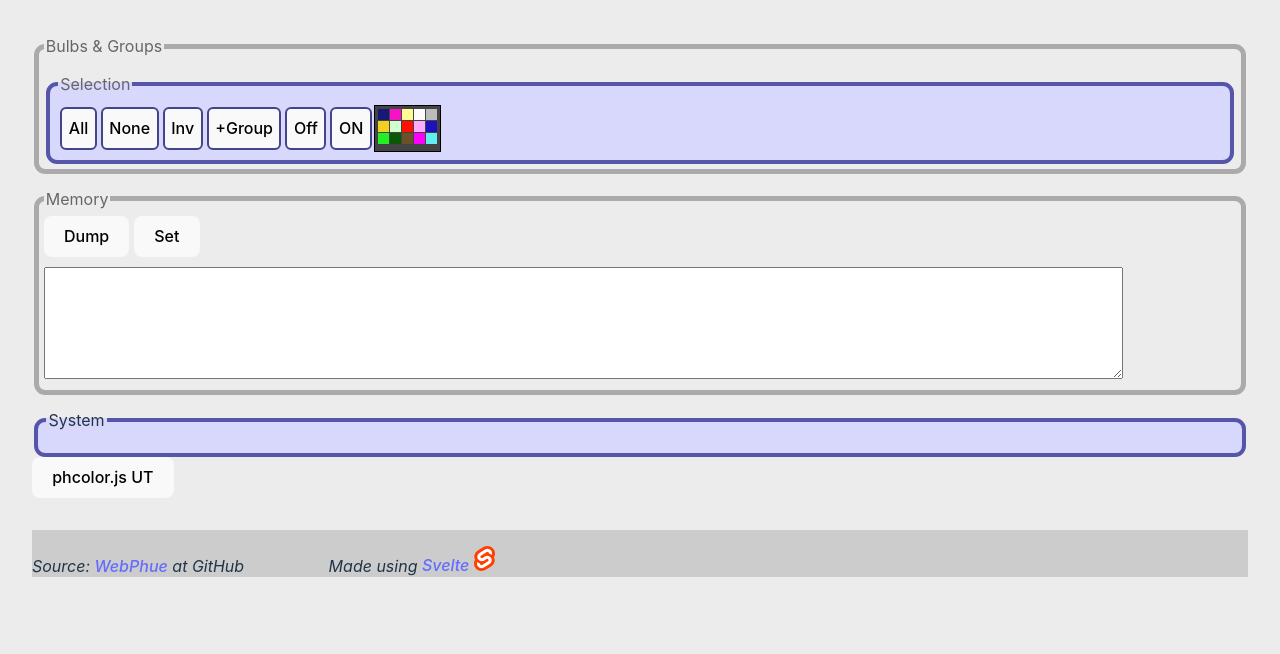
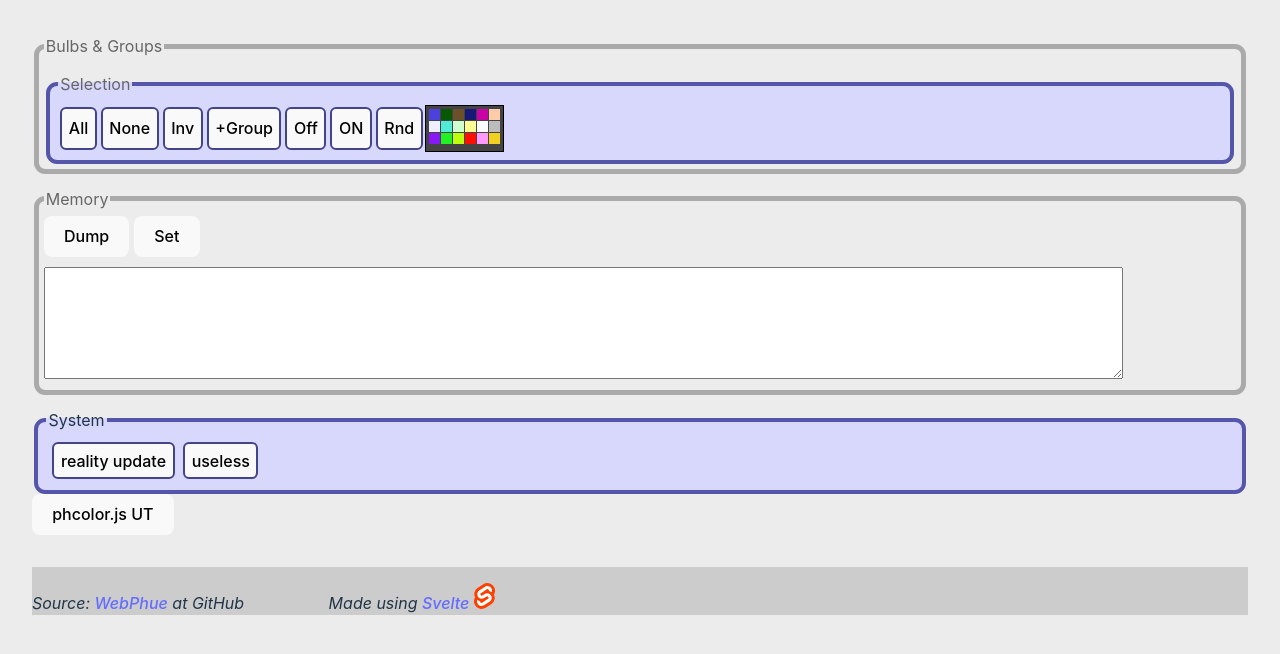
Before and after one commit to darenw/WebPhue, a Svelte app: page / in a window 1280 px wide. Shown: the top 654 px of the page. Built offline with nearby package versions, Linux system fonts and the light colour scheme; no server answers.

Commit message:
Moving action buttons to Selection panel. Blinking works for Bulbs and Groups. TinyButtons customizable with component-specific palettes. Various minor fixes.

```diff
--- a/src/App.svelte
+++ b/src/App.svelte
@@ -6,7 +6,7 @@ import Hub from './lib/Hub.svelte';
 import Bulb from './lib/Bulb.svelte';
 import Group from './lib/Group.svelte';
 import TinyColorButtons  from './lib/TinyColorButtons.svelte';
-import { random_color, unittest_colors } from './lib/phcolor.js';
+import { random_color_json, unittest_colors } from './lib/phcolor.js';
 
 import {bulb_associated_names,
       hub_associated_names,
@@ -88,6 +88,13 @@ function updateAllBulbColorsFromReality()  {
 
   async function setSelBulbs(json)  {
     console.log("set selected   json=", json);
+
+    for (let group of all_groups)  {
+        if (group.selected)   {
+            group.setAllBulbs(json);
+        }
+    }
+
     for (let b of all_bulbs)   {
         console.log("SetSelBulbs: is ", b, " selected?",  b.selected);
         if (b.selected)  {
@@ -96,6 +103,20 @@ function updateAllBulbColorsFromReality()  {
     }
   }
 
+
+function randomizeSelectedBulbs()  {
+    for (let group of all_groups)  {
+        if (group.selected)   {
+            group.setMembersRandomColors();
+        }
+    }
+
+    for (let bulb of all_bulbs)  {
+        if (bulb.selected)  {
+            bulb.setjson(random_color_json());
+        }
+    }
+}
 
   function tinyColorChosenSelected(ev) {
     setSelBulbs(ev.detail.json);
@@ -177,9 +198,7 @@ async function createAllCards()  {
     let bulbcards = document.getElementById("bulbcards");
     for (let bdef of bulbdefs)  {
         let newb = new Bulb({target: bulbcards,  props: bdef});
-        console.log("Made ",  newb.name,  "(", newb , " ) ");
         all_bulbs.push(newb);
-        console.log("all_bulbs.length = ", all_bulbs.length, "  newb.name=", newb.name);
         newb.updateMyColorFromReality();
     }
 
@@ -223,6 +242,36 @@ onMount(() => {
 
 
 
+
+const hardcoded_colors = [
+    [
+        { name:"Blue", hexrgb:"#4c41dc",  json:{bri: 190, sat:210, hue:44800 }},
+        { name:"Dark Green",  hexrgb:"#085806",  json:{bri: 22, sat:190, hue:23000 }},
+        { name:"Brown",   hexrgb:"#6c5128",   json:{bri: 30, sat:173, hue:7500 }},
+        { name:"DimBlue",  hexrgb:"#181876",  json:{bri: 12, sat:239, hue:45000 }},
+        { name:"dim magenta",  hexrgb:"#c802a6",  json:{bri: 62, sat:255, hue:61000 }},
+        { name:"glork",  hexrgb:"#fca",  json:{bri: 232, sat:90, hue:5000 }},
+    ],
+    [
+        { name:"hot",  hexrgb:"#eef",  json:{bri: 244, sat:33, hue:41000 }},
+        { name:"aqua",    hexrgb:"#50ecd8",   json:{bri: 220, sat:211, hue:37000 }},
+        { name:"lt pale green",  hexrgb:"#cfffcf",  json:{bri: 222, sat:80, hue:26500 }},
+        { name:"Yellow",   hexrgb:"#fdfd94",  json:{bri: 252, sat:201, hue:9710 }},
+        { name:"White",    hexrgb:"#fcfcfc",  json:{bri: 248, sat:5, hue:1500 }},
+        { name:"MidWhite", hexrgb:"#bcbcbc",  json:{bri: 110, sat:2, hue:10 }},
+    ],
+    [
+        { name:"violet",  hexrgb:"#8818f6",  json:{bri: 212, sat:230, hue:55000 }},
+        { name:"Green",   hexrgb:"#22f022",   json:{bri: 150, sat:203, hue:25000 }},
+        { name:"gr yel", hexrgb:"#bbff0c",   json:{bri: 170, sat:223, hue:17100 }},
+        { name:"Red",   hexrgb:"#ff1000",  json:{bri: 190, sat:255, hue: 10 }},
+        { name:"pink",    hexrgb:"#ff99ff",  json:{bri: 210, sat:90, hue:55100 }},
+        { name:"Orange",   hexrgb:"#f0d020",  json:{bri: 182, sat:241, hue:6600 }},
+    ],
+];
+
+
+
 </script>
 
 
@@ -232,8 +281,6 @@ onMount(() => {
 <!----------------------------------   H T M L   ---------------------------->
 
 <main>
-
-
 
 
     <fieldset class="section">
@@ -248,9 +295,11 @@ onMount(() => {
             <button on:click={ () => setSelectionAll(false)}>None</button>
             <button on:click={ () => setSelectionAll(-1)}>Inv</button>
             <button on:click={ () => createNewGroup() }>+Group</button>
+
             <button on:click={ () => setSelBulbs({"on":false} )}>Off</button>
             <button on:click={ () => setSelBulbs({"on":true} )} >ON</button>
-            <TinyColorButtons  on:color_chosen={tinyColorChosenSelected} />
+            <button on:click={ randomizeSelectedBulbs } >Rnd</button>
+            <TinyColorButtons palette={hardcoded_colors} on:color_chosen={tinyColorChosenSelected} />
         </fieldset>
 
         <!-- ALL BULB CARDS GO HERE -->
@@ -274,6 +323,11 @@ onMount(() => {
 
             <!-- ALL HUB CARDS GO HERE -->
             <span class="cardstack" id="hubcards" />
+
+            <div>
+            <button on:click={updateAllBulbColorsFromReality}>reality update</button>
+            <button on:click={ () => { } }>useless</button>
+            </div>
     </fieldset>
 
 
--- a/src/lib/Bulb.svelte
+++ b/src/lib/Bulb.svelte
@@ -21,6 +21,24 @@ export let current_sat = 0;
 export let current_hue = 0;
 export let current_ciex = 0;
 export let current_ciey = 0;
+
+const bulb_palette = [
+    [
+        { name:"Zero",    hexrgb:"000",       json:{bri:1,  sat:0,  hue:0} },
+        { name:"Brown",   hexrgb:"#6c5128",   json:{bri: 30, sat:173, hue:7500 }},
+        { name:"Dim",     hexrgb:"#555",  json:{bri: 60, sat:5, hue:1500 }},
+        { name:"White",    hexrgb:"#fcfcfc",  json:{bri: 248, sat:5, hue:1500 }},
+
+    ],
+    [
+        { name:"Blue", hexrgb:"#4c41ec",  json:{bri: 200, sat:210, hue:44800 }},
+        { name:"Green",   hexrgb:"#22f022",   json:{bri: 150, sat:203, hue:25000 } },
+        { name:"Yellow",   hexrgb:"#fdfd94",  json:{bri: 252, sat:201, hue:9710 }},
+        { name:"Red",   hexrgb:"#ff1000",  json:{bri: 190, sat:255, hue: 10 }},
+
+    ]
+];
+
 
 let blink_button;
 
@@ -159,6 +177,7 @@ function blinkBulb_click() {
 
 <div class="tinybuttonbox" style="float:right" >
 <TinyColorButtons
+        palette={bulb_palette}
         on:color_chosen={tinyColorChosen}
         on:color_hover={tinyColorHovering}
         on:mouseout={ (ev) => {colorhover="  "} }
@@ -189,7 +208,7 @@ function blinkBulb_click() {
     {#if (!available)}
     <button on:click|stopPropagation={ checkPhysicalBulbAvailable } >avail?</button>
     {/if}
-    <button on:click|stopPropagation={ () => setjson({'bri':2,'hue':40000,'sat':111}) } >dimblue</button>
+
     <button on:click|stopPropagation={ () => setjson({'bri':251,'hue':8000,'sat':11}) } >white</button>
 </div>
 
--- a/src/lib/Hub.svelte
+++ b/src/lib/Hub.svelte
@@ -70,9 +70,6 @@ export async function  setAllBulbs(json)   {
     }
 }
 
-function tinyColorChosen(ev)  {
-    setAllBulbs(ev.detail.json);
-}
 
 </script>
 
--- a/src/lib/TinyColorButtons.svelte
+++ b/src/lib/TinyColorButtons.svelte
@@ -1,3 +1,5 @@
+<svelte:options accessors />
+
 <script>
 import  { createEventDispatcher } from 'svelte';
 import  { onMount } from 'svelte'
@@ -5,37 +7,29 @@ import  { onMount } from 'svelte'
 
 export let chosen_color_json = {};
 
-const dispatch = createEventDispatcher();
+const default_tiny_button_colors = [
+    [
+        { name:"Green",   hexrgb:"#22f022",   json:{bri: 150, sat:203, hue:25000 } },
+        { name:"Blue", hexrgb:"#4c41ec",  json:{bri: 200, sat:210, hue:44800 }},
+        { name:"Dim Magenta",  hexrgb:"#c802a6",  json:{bri: 62, sat:255, hue:61000 }}
 
-const hardcoded_colors = [
-    [
-        { name:"DimBlue",  hexrgb:"#181876",  json:{bri: 12, sat:239, hue:45000 }},
-        { name:"vivid magenta",  hexrgb:"#f812c6",  json:{bri: 62, sat:255, hue:61000 }},
-        { name:"Yellow",   hexrgb:"#fdfd94",  json:{bri: 252, sat:201, hue:9710 }},
-        { name:"White",    hexrgb:"#fcfcfc",  json:{bri: 248, sat:5, hue:1500 }},
-        { name:"MidWhite", hexrgb:"#bcbcbc",  json:{bri: 110, sat:2, hue:10 }}
     ],
     [
-        { name:"Orange",   hexrgb:"#f0d020",  json:{bri: 182, sat:241, hue:6600 }},
-        { name:"lt pale green",  hexrgb:"#cfffcf",  json:{bri: 222, sat:80, hue:26500 }},
-        { name:"Really Red",   hexrgb:"#ff1000",  json:{bri: 190, sat:255, hue: 10 }},
-        { name:"pink",    hexrgb:"#fcacfc",  json:{bri: 210, sat:90, hue:55100 }},
-        { name:"Blue", hexrgb:"#1c11bc",  json:{bri: 190, sat:210, hue:44800 }}
-    ],
-    [
-        { name:"Green",   hexrgb:"#22f022",   json:{bri: 150, sat:203, hue:25000 }},
-        { name:"Dark Green",  hexrgb:"#085806",  json:{bri: 22, sat:190, hue:23000 }},
-        { name:"Brown",   hexrgb:"#6c5128",   json:{bri: 30, sat:173, hue:7500 }},
-        { name:"warm pink", hexrgb:"#ff00ff",   json:{bri: 190, sat:83, hue:100 }},
-        { name:"aqua",    hexrgb:"#60f0f0",   json:{bri: 220, sat:211, hue:37000 }}
-    ],
+        { name:"Dim",     hexrgb:"#777",  json:{bri: 60, sat:5, hue:1500 }},
+        { name:"White",    hexrgb:"#fcfcfc",  json:{bri: 248, sat:5, hue:1500 }},
+        { name:"Yellow",   hexrgb:"#fdfd94",  json:{bri: 252, sat:201, hue:9710 }}
+    ]
 ];
 
 
-let tinybutsize = 12;
+export let palette = default_tiny_button_colors;
 
-$: nrows = hardcoded_colors.length;
-$: ncols = hardcoded_colors[0].length;   // DANGER! Assuming all rows are same
+const dispatch = createEventDispatcher();
+
+export let tinybutsize = 12;
+
+$: nrows = palette.length;
+$: ncols = palette[0].length;   // DANGER! Assuming all rows are same
 $: canvas_h = nrows * tinybutsize + 1;
 $: canvas_w = ncols * tinybutsize + 1;
 
@@ -52,7 +46,7 @@ function clickColor(ev, justmoving)   {
     let ix = Math.floor( ev.offsetX / tinybutsize );
     let iy = Math.floor( ev.offsetY / tinybutsize );
     if (ix<0 || ix>=ncols || iy<0 || iy>=nrows) return;
-    let z = hardcoded_colors[iy][ix];
+    let z = palette[iy][ix];
     chosen_color_json = z.json;
     dispatch( (justmoving)? 'color_hover' : 'color_chosen',   {
         json: chosen_color_json,
@@ -76,12 +70,12 @@ onMount( () => {
     context.fillStyle = '#444';
     context.rect(0,0,canvas_w,canvas_h);
     context.fill();
-
+console.log(`NR=    ${nrows}  NC=${ncols}`);
     // Paint the color sample chips
     for (let iy=0; iy<nrows; iy++)   {
         const topy = tinybutsize * iy;
         for (let ix=0; ix<ncols; ix++)   {
-            const colordef = hardcoded_colors[iy][ix];
+            const colordef = palette[iy][ix];
             const rgb = colordef.hexrgb;
             const leftx = tinybutsize * ix;
             context.beginPath();
```
Also changed, not shown: src/lib/Group.svelte (+40 -25 lines), src/lib/phcolor.js.
